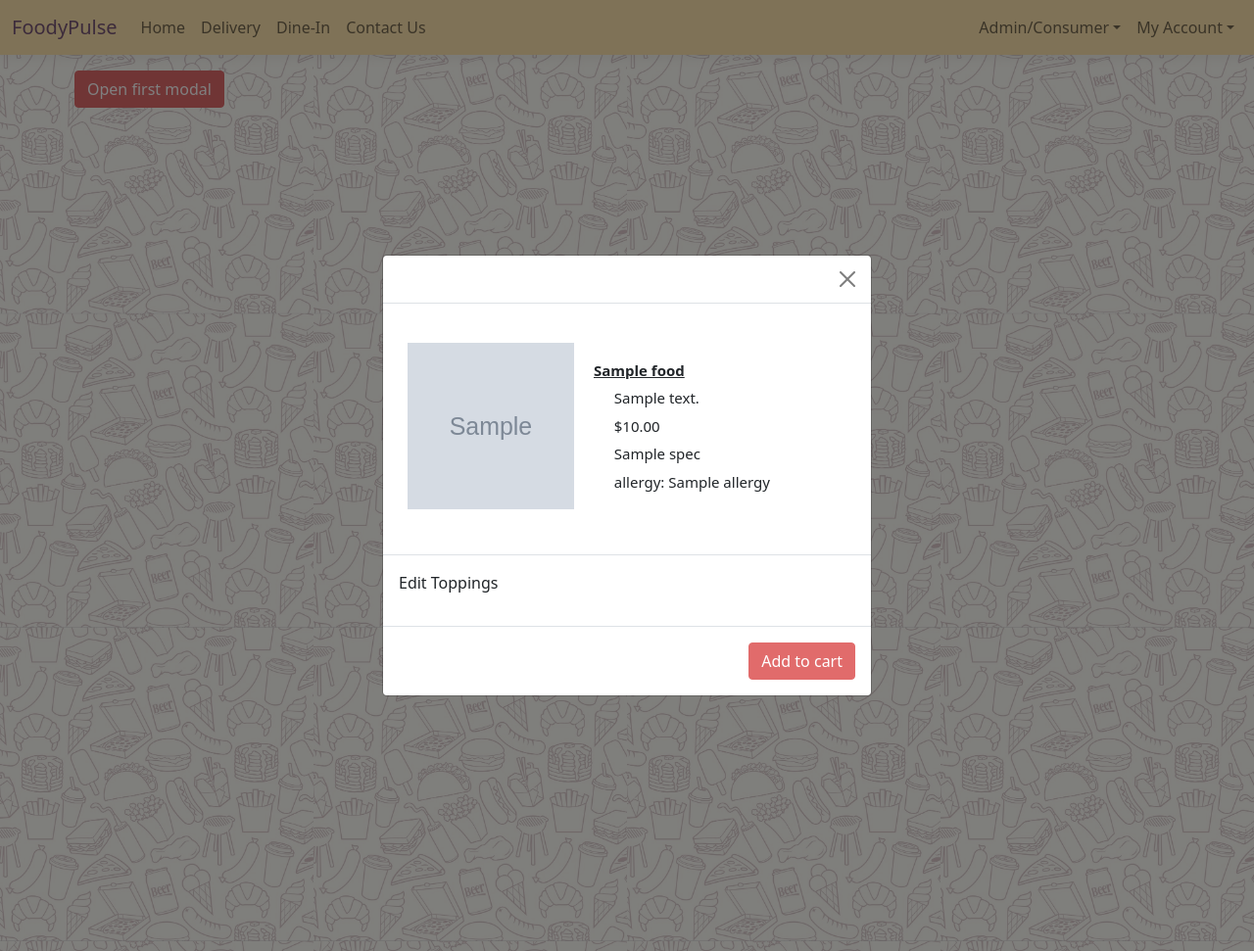
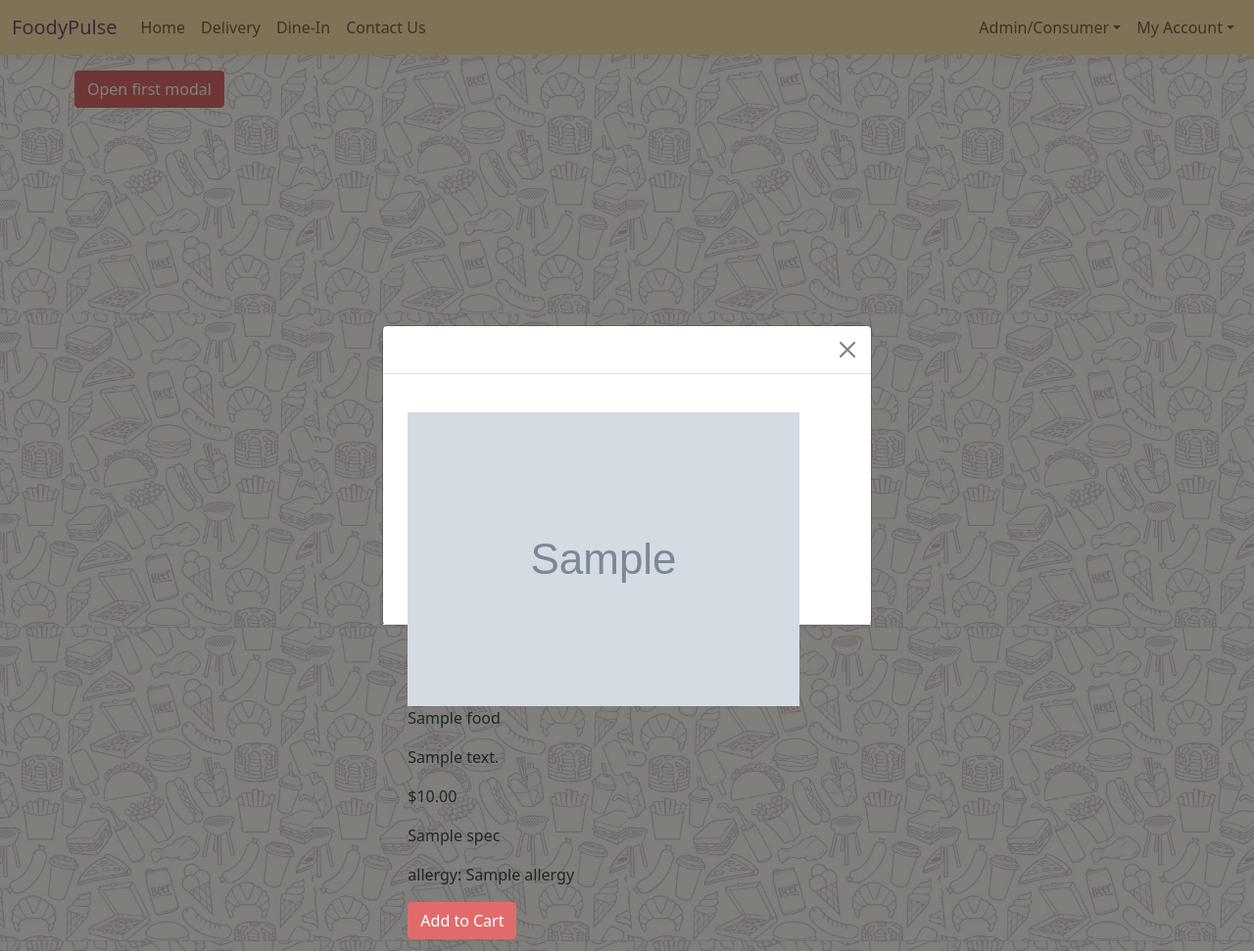
Before and after one commit to ashlilies/appdpj, a Flask app: template src/application/templates/consumer/deliveryFoodMenu.html in a window 1280 px wide, after a click on "Open first modal". Shown: the whole page at 98% size. Run offline with Flask 2, Linux system fonts and the light colour scheme; the template is opened without the code that fills it: most values are stand-ins (such as "Sample title", 1, 10 or a date in 2020); grey boxes marked "Sample" are stand-in pictures; some libraries are stand-ins or nearby versions.

Commit message:
Need help for my food modal pop up integration (tried to integrate as much as i could but still wasnt able to make it work). Need help for the WTFORMS as well (show respective toppings as a multiple checkbox field)

```diff
--- a/src/application/templates/consumer/delivery/deliveryMenu.html
+++ b/src/application/templates/consumer/delivery/deliveryMenu.html
@@ -122,7 +122,7 @@
                     <p class="price">${{ "%.2f" % food.price }}</p>
                 </div>
                 <div class="product-price-btn">
-                    <a href="{{ url_for("cart_add", food_id=food.id) }}"
+                    <a href="{{ url_for("foodModal", food_id=food.id) }}"
                        class="btn btn-primary">Add to Cart</a>
                 </div>
             </div>
--- a/src/application/templates/consumer/deliveryFoodMenu.html
+++ b/src/application/templates/consumer/deliveryFoodMenu.html
@@ -48,7 +48,7 @@
     </style>
 {% endblock %}
 {% block content %}
-    {#    <div id="whole-homepage" class="d-flex flex-row">#}
+
     <div class="modal fade" id="exampleModalToggle" aria-hidden="true" aria-labelledby="exampleModalToggleLabel"
          tabindex="-1">
         <div class="modal-dialog modal-dialog-centered">
@@ -58,34 +58,83 @@
                 </div>
                 <div class="modal-header">
                     <div id="left-home-content">
+                        {% if count %}
                             {% for food in food_list %}
-                            <img src="{{ url_for("static", filename=food.image) }}" width=100 id="image"
-                                 alt="Food Image">
-                        {% endfor %}
+                                <div class="clara">
+                                <div class="wrapper">
+                                <div class="product-img">
+                                    <img src="{{ url_for("static", filename=food.image) }}"/>
                                 </div>
-                    <div id="foodDescription">
-                        <div id="foodName" class="text-nowrap bd-highlight" style="width: 8rem;">
-                            {% for food in food_list %}
-                                {{ food.name }}
-                            {% endfor %}
-                        </div>
-                        {#                    </div>#}
-                        {##}
-                        <div id="foodDescription">
-                            {#                    <div id="right-home-content" class="text-nowrap bd-highlight" style="width:4rem;">#}
-                            {% for food in food_list %}
-                                <p>{{ food.description }}</p>
-                                <p>${{ "%.2f"|format(food.price) }}</p>
+                                <div class="product-info">
+                                    <div class="product-text">
+                                        <p class="name">{{ food.name }}</p>
+                                        <p class="desc">{{ food.description }}</p>
+                                        <p class="price">${{ "%.2f" % food.price }}</p>
                                         <p>{% for spec in food.specifications %}{{ spec }}</p>{% endfor %}
                                         <p>allergy: {{ food.allergy }}</p>
+                                    </div>
+                                    <div class="product-price-btn">
+                                        <a href="{{ url_for("cart_add", food_id=food.id) }}"
+                                           class="btn btn-primary">Add to Cart</a>
+                                    </div>
+                                </div>
                             {% endfor %}
+                        {% else %}
+                            <p>There are no food items in {{ restaurant.name }} yet :(</p>
+                        {% endif %}
+                        </div>
+
                         </div>
                     </div>
 
                 </div>
-                <div class="modal-body">
-                    <form method="POST" action="">
-                        <p>Edit Toppings</p>
+            </div>
+        </div>
+    </div>
+                <a class="btn btn-primary" data-bs-toggle="modal" href="#exampleModalToggle" role="button">Open first
+                        modal</a>
+
+    {#    --------------------------------------------------------------------------------------#}
+    {#    <div id="whole-homepage" class="d-flex flex-row">#}
+    {#                <div class="modal fade" id="exampleModalToggle" aria-hidden="true"#}
+    {#                     aria-labelledby="exampleModalToggleLabel"#}
+    {#                     tabindex="-1">#}
+    {#                    <div class="modal-dialog modal-dialog-centered">#}
+    {#                        <div class="modal-content">#}
+    {#                            <div class="modal-header">#}
+    {#                                <button type="button" class="btn-close" data-bs-dismiss="modal"#}
+    {#                                        aria-label="Close"></button>#}
+    {#                            </div>#}
+    {#                            <div class="modal-header">#}
+    {#                                <div id="left-home-content">#}
+    {#                                    {% for food in food_list %}#}
+    {#                                        <img src="{{ url_for("static", filename=food.image) }}" width=100 id="image"#}
+    {#                                             alt="Food Image">#}
+    {#                                    {% endfor %}#}
+    {#                                </div>#}
+    {#                                <div id="foodDescription">#}
+    {#                                    <div id="foodName" class="text-nowrap bd-highlight" style="width: 8rem;">#}
+    {#                                        {% for food in food_list %}#}
+    {#                                            {{ food.name }}#}
+    {#                                        {% endfor %}#}
+    {#                                    </div>#}
+    {#                    </div>#}
+    {##}
+    {#                                    <div id="foodDescription">#}
+    {#                    <div id="right-home-content" class="text-nowrap bd-highlight" style="width:4rem;">#}
+    {#                                        {% for food in food_list %}#}
+    {#                                            <p>{{ food.description }}</p>#}
+    {#                                            <p>${{ "%.2f"|format(food.price) }}</p>#}
+    {#                                            <p>{% for spec in food.specifications %}{{ spec }}</p>{% endfor %}#}
+    {#                                            <p>allergy: {{ food.allergy }}</p>#}
+    {#                                        {% endfor %}#}
+    {#                                    </div>#}
+    {#                                </div>#}
+    {##}
+    {#                            </div>#}
+    {#                            <div class="modal-body">#}
+    {#                                <form method="POST" action="">#}
+    {#                                    <p>Edit Toppings</p>#}
     {#                        {% for food in food_list %}#}
     {#                            {% for topping in food.toppings %}#}
     {#                                <div class="mb-3 form-check">#}
@@ -95,7 +144,7 @@
     {#                                </div>#}
     {#                            {% endfor %}#}
     {#                        {% endfor %}#}
-
+    {##}
     {#                        <p>#}
     {#                            {{ form.roles.label }}<br>#}
     {#                            {{ form.roles(size=32) }}<br>#}
@@ -108,43 +157,48 @@
     {#                                                                              type="text"#}
     {#                                                                              placeholder="Got other request?"#}
     {#                                                                              id="otherRequest">#}
-                    </form>
-
-
-                </div>
-                <div class="modal-footer">
-                    <button class="btn btn-primary" data-bs-target="#exampleModalToggle2" data-bs-toggle="modal"
-                            data-bs-dismiss="modal">Add to cart
-                    </button>
-                </div>
-            </div>
-        </div>
-    </div>
-    <div class="modal fade" id="exampleModalToggle2" aria-hidden="true" aria-labelledby="exampleModalToggleLabel2"
-         tabindex="-1">
-        <div class="modal-dialog modal-dialog-centered">
-            <div class="modal-content">
-                <div class="modal-header">
-                    <h5 class="modal-title" id="exampleModalToggleLabel2">Modal 2</h5>
-                    <button type="button" class="btn-close" data-bs-dismiss="modal" aria-label="Close"></button>
-                </div>
-                <div class="modal-body">
-                    Hide this modal and show the first with the button below.
-                </div>
-                <div class="modal-footer">
-                    <button class="btn btn-primary" data-bs-target="#exampleModalToggle" data-bs-toggle="modal"
-                            data-bs-dismiss="modal">Back to first
-                    </button>
-                </div>
-            </div>
-        </div>
-    </div>
-    <a class="btn btn-primary" data-bs-toggle="modal" href="#exampleModalToggle" role="button">Open first modal</a>
+    {#                                </form>#}
+    {##}
+    {##}
+    {#                            </div>#}
+    {#                            <div class="modal-footer">#}
+    {#                                <button class="btn btn-primary" data-bs-target="#exampleModalToggle2"#}
+    {#                                        data-bs-toggle="modal"#}
+    {#                                        data-bs-dismiss="modal">Add to cart#}
+    {#                                </button>#}
+    {#                            </div>#}
+    {#                        </div>#}
+    {#                    </div>#}
+    {#                </div>#}
+    {#                <div class="modal fade" id="exampleModalToggle2" aria-hidden="true"#}
+    {#                     aria-labelledby="exampleModalToggleLabel2"#}
+    {#                     tabindex="-1">#}
+    {#                    <div class="modal-dialog modal-dialog-centered">#}
+    {#                        <div class="modal-content">#}
+    {#                            <div class="modal-header">#}
+    {#                                <h5 class="modal-title" id="exampleModalToggleLabel2">Modal 2</h5>#}
+    {#                                <button type="button" class="btn-close" data-bs-dismiss="modal"#}
+    {#                                        aria-label="Close"></button>#}
+    {#                            </div>#}
+    {#                            <div class="modal-body">#}
+    {#                                Hide this modal and show the first with the button below.#}
+    {#                            </div>#}
+    {#                            <div class="modal-footer">#}
+    {#                                <button class="btn btn-primary" data-bs-target="#exampleModalToggle"#}
+    {#                                        data-bs-toggle="modal"#}
+    {#                                        data-bs-dismiss="modal">Back to first#}
+    {#                                </button>#}
+    {#                            </div>#}
+    {#                        </div>#}
+    {#                    </div>#}
+    {#                </div>#}
+    {#                <a class="btn btn-primary" data-bs-toggle="modal" href="#exampleModalToggle" role="button">Open first#}
+    {#                    modal</a>#}
     {#    </div>#}
-
-    <script>
-
-    </script>
-
-
+    {##}
+    {#                <script>#}
+    {##}
+    {#                </script>#}
+    {##}
+    {##}
 {% endblock %}
```
Also changed, not shown: src/application/Controllers/consumer/consumer_clara.py (+14 -7 lines). Lines whose indentation alone changed are shown as unchanged.
